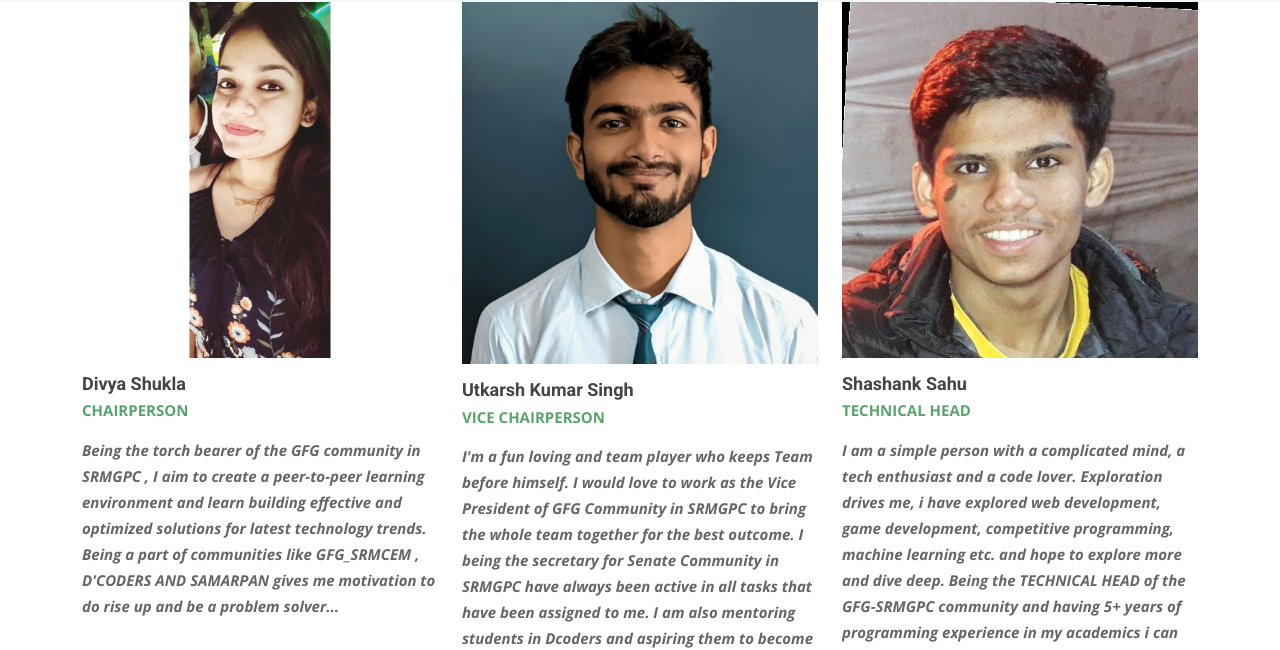
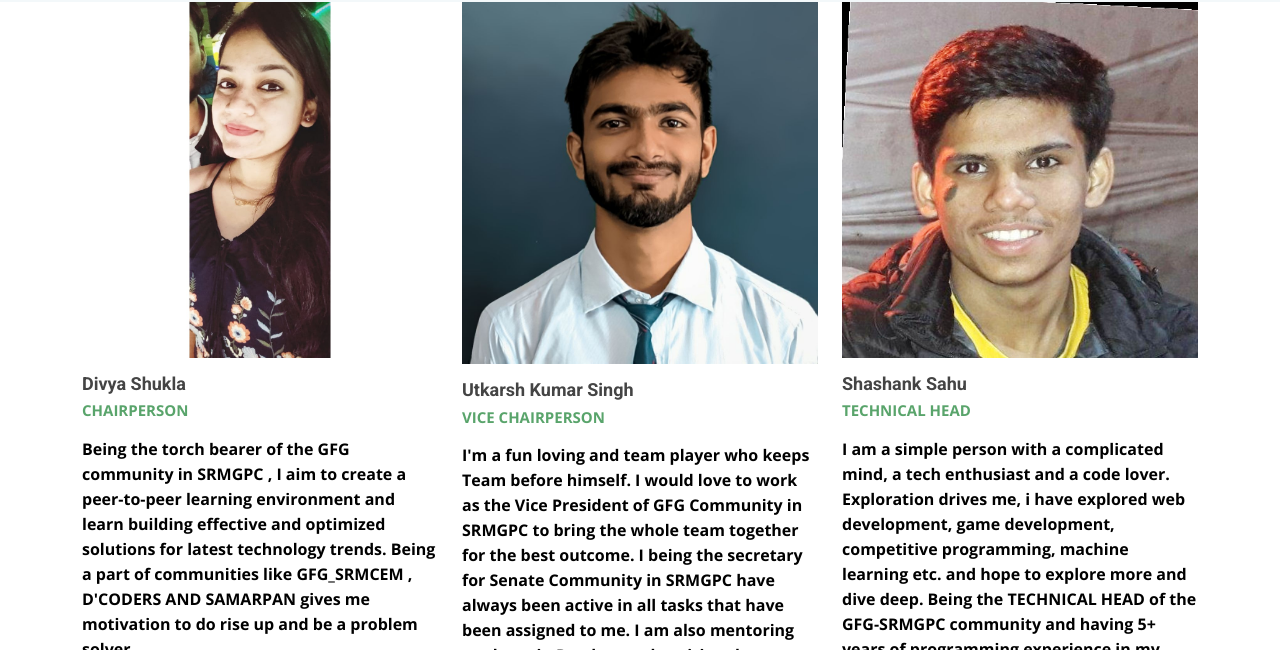
Before and after one commit to gfg-srmgpc/gfg-srmgpc.github.io, a plain HTML site: page team.html in a window 1280 px wide. Shown: the part 150-800 px from the top of the page. Drawn offline with nearby package versions, Linux system fonts and the light colour scheme.

Commit message:
updated team.css

```diff
--- a/assets/css/team.css
+++ b/assets/css/team.css
@@ -34,7 +34,7 @@ h6,
   right: 15px;
   bottom: 15px;
   z-index: 99999;
-  background: #68a4c4;
+  background: rgba(48, 141, 70, 0.8);
   width: 40px;
   height: 40px;
   border-radius: 4px;
@@ -348,11 +348,11 @@ h6,
 }
 
 .team .member .member-info p {
-  font-style: italic;
-  font-size: 15px;
+  font-style: normal;
+  font-size: 16px;
   font-weight: 700;
-  line-height: 26px;
-  color: #666;
+  line-height: 25px;
+  color: black;
 }
 
 .team .member:hover .social {
```
